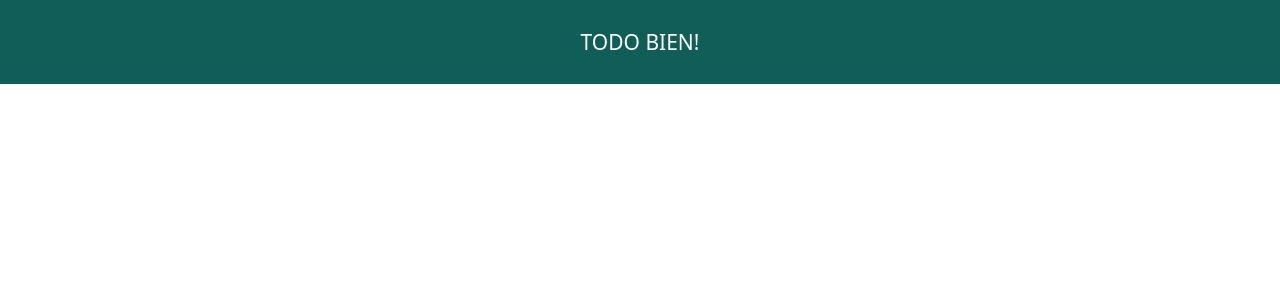
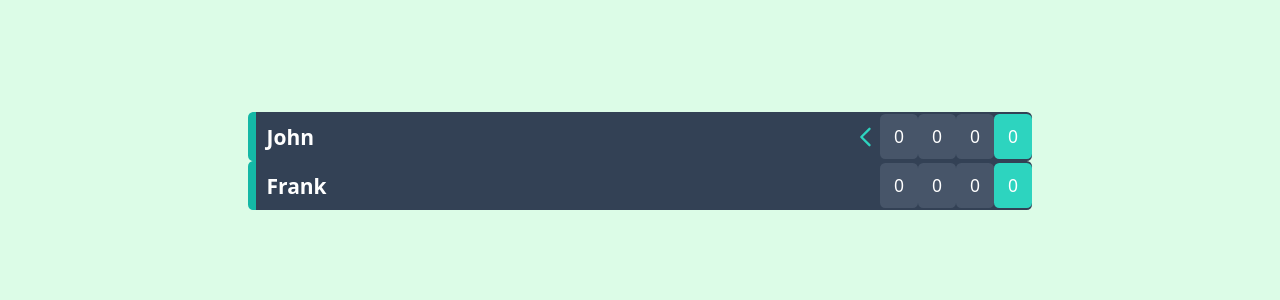
Before and after one commit to Shysh-Oleksandr/tennis-scoreboard, a React (Create React App) app: page / in a window 1280 px wide. Shown: the top 300 px of the page. Built offline with nearby package versions, Linux system fonts and the light colour scheme.

Commit message:
Made basic scoreboard ui.

```diff
--- a/src/App.tsx
+++ b/src/App.tsx
@@ -1,11 +1,10 @@
 import React from "react";
+import Scoreboard from "./components/Scoreboard";
 
 function App() {
   return (
-    <div className="App">
-      <h2 className="text-center text-2xl bg-teal-800 py-8 text-white">
-        TODO BIEN!
-      </h2>
+    <div className="app text-center bg-green-100 w-full h-full">
+      <Scoreboard />
     </div>
   );
 }
--- a/src/app/store.ts
+++ b/src/app/store.ts
@@ -1,9 +1,9 @@
-import { configureStore, ThunkAction, Action } from '@reduxjs/toolkit';
-import counterReducer from '../features/counter/counterSlice';
+import { configureStore, ThunkAction, Action } from "@reduxjs/toolkit";
+import scoreboardReducer from "../features/scoreboard/scoreboardSlice";
 
 export const store = configureStore({
   reducer: {
-    counter: counterReducer,
+    scoreboard: scoreboardReducer,
   },
 });
 
--- /dev/null
+++ b/src/components/Player.tsx
@@ -0,0 +1,55 @@
+import React from "react";
+import { useAppSelector } from "../app/hooks";
+import { IPlayer } from "../features/scoreboard/scoreboardSlice";
+
+interface PlayerProps extends IPlayer {
+  isFirstPlayer: boolean;
+}
+
+const Player = ({ name, isServing, id, isFirstPlayer }: PlayerProps) => {
+  const { sets, currentGame } = useAppSelector((store) => store.scoreboard);
+  return (
+    <div className="bg-slate-700 rounded-md text-white border-l-8 border-solid border-teal-500 flex items-center justify-between">
+      <h3 className="font-bold text-2xl text-left p-3">{name}</h3>
+      <div className="sets relative">
+        {isServing && (
+          <span className="absolute -left-8 top-1/2 -translate-y-1/2">
+            <svg
+              xmlns="http://www.w3.org/2000/svg"
+              className="h-8 w-8 text-teal-400"
+              fill="none"
+              viewBox="0 0 24 24"
+              stroke="currentColor"
+              strokeWidth="2"
+            >
+              <path
+                strokeLinecap="round"
+                strokeLinejoin="round"
+                d="M15 19l-7-7 7-7"
+              />
+            </svg>
+          </span>
+        )}
+        <div className="flex items-center">
+          {sets.map((set) => {
+            return (
+              <div
+                key={set.id}
+                className="text-xl bg-slate-600  px-4 py-3 rounded-md"
+              >
+                {isFirstPlayer ? set.firstPlayerGames : set.secondPlayerGames}
+              </div>
+            );
+          })}
+          <div className="text-xl bg-teal-400  px-4 py-3 rounded-md">
+            {isFirstPlayer
+              ? currentGame.firstPlayerPoints
+              : currentGame.secondPlayerPoints}
+          </div>
+        </div>
+      </div>
+    </div>
+  );
+};
+
+export default Player;
--- /dev/null
+++ b/src/components/Scoreboard.tsx
@@ -0,0 +1,21 @@
+import React from "react";
+import { useAppDispatch, useAppSelector } from "../app/hooks";
+import { checkIfFirstPlayer } from "../features/scoreboard/scoreboardSlice";
+import Player from "./Player";
+
+const Scoreboard = () => {
+  const dispatch = useAppDispatch();
+  const { players } = useAppSelector((store) => store.scoreboard);
+  return (
+    <div className="max-w-4xl mx-auto pt-32">
+      {players.map((player) => {
+        const isFirstPlayer = checkIfFirstPlayer(players, player.id);
+        return (
+          <Player {...player} isFirstPlayer={isFirstPlayer} key={player.id} />
+        );
+      })}
+    </div>
+  );
+};
+
+export default Scoreboard;
--- a/src/features/counter/counterSlice.ts
+++ b/src/features/scoreboard/scoreboardSlice.ts
@@ -1,4 +1,5 @@
 import { createSlice } from "@reduxjs/toolkit";
+import { set } from "immer/dist/internal";
 import { v4 as uuidv4 } from "uuid";
 
 export enum PointTypes {
@@ -36,25 +37,36 @@ export interface scoreboardState {
   id: string;
 }
 
+export function checkIfFirstPlayer(players: IPlayer[], id: string) {
+  return players[0].id === id;
+}
+
+function generateEmptySets(setsNumber: number): ISet[] {
+  const sets: ISet[] = new Array(setsNumber)
+    .fill({
+      firstPlayerGames: 0,
+      secondPlayerGames: 0,
+    })
+    .map((set, index) => {
+      return { ...set, isCurrentSet: index === 0, id: uuidv4() };
+    });
+  console.log(sets);
+
+  return sets;
+}
+
 const initialState: scoreboardState = {
   players: [
     { name: "John", isServing: true, id: uuidv4() },
     { name: "Frank", isServing: false, id: uuidv4() },
   ],
-  pointType: PointTypes.DEFAULT_POINT,
   currentGame: {
     firstPlayerPoints: 0,
     secondPlayerPoints: 0,
     isTiebreak: false,
   },
-  sets: [
-    {
-      firstPlayerGames: 0,
-      secondPlayerGames: 0,
-      isCurrentSet: true,
-      id: uuidv4(),
-    },
-  ],
+  sets: generateEmptySets(3),
+  pointType: PointTypes.DEFAULT_POINT,
   id: uuidv4(),
 };
 
--- a/src/index.css
+++ b/src/index.css
@@ -32,7 +32,8 @@ aside {
 }
 
 html,
-body {
+body,
+#root {
   height: 100%;
   width: 100%;
   font-size: 100%;
```
Also changed, not shown: src/features/counter/Counter.module.css (deleted, +0 -79 lines), 1 other file (tests, documents, lock files or other folders).
